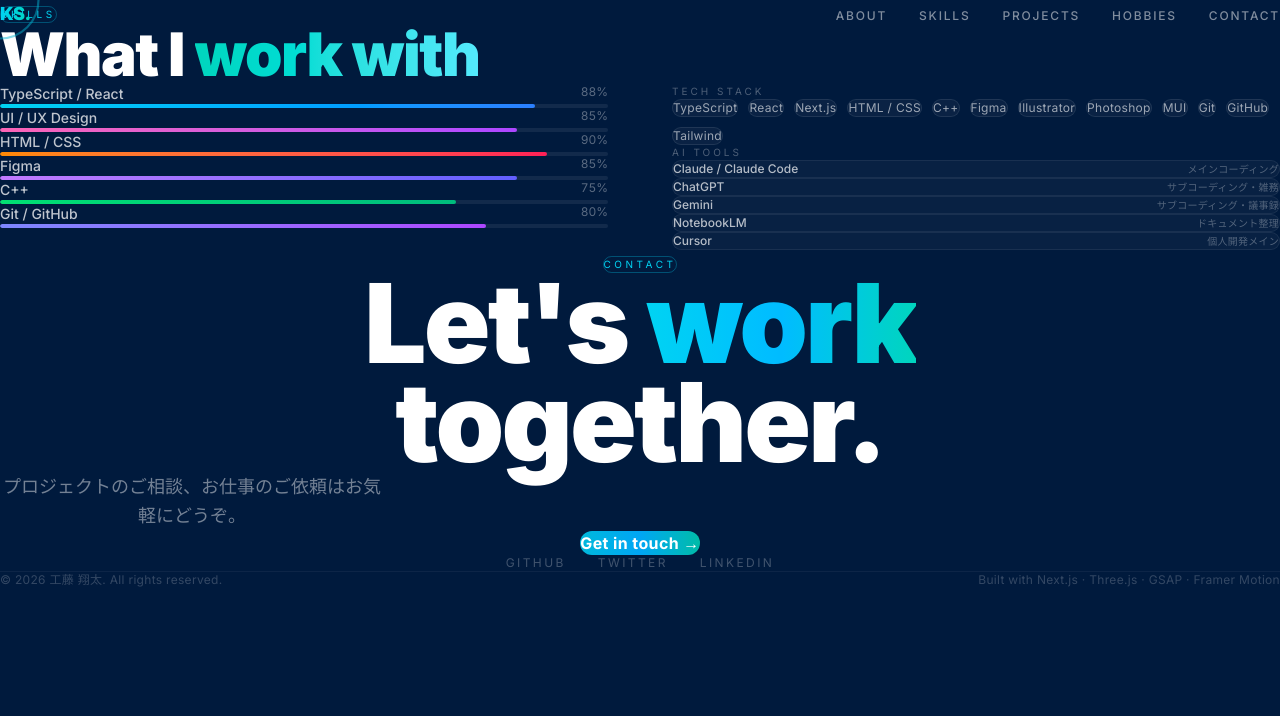
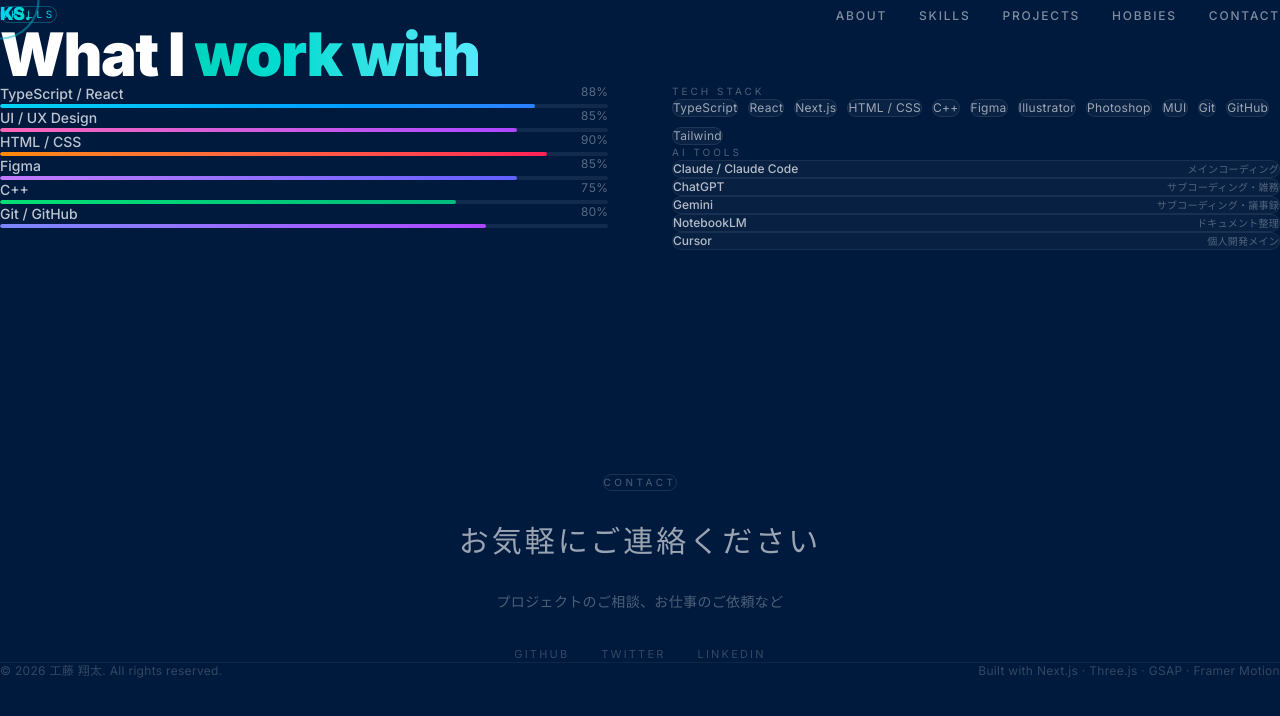
Before and after one commit to lud7n/portfolio, a Next.js app: page /skills in a window 1280 px wide. Shown: the top 716 px of the page. Built offline with nearby package versions, Linux system fonts and the light colour scheme.

Commit message:
feat: top page - Optimize my objectives, About/Contact refinements

```diff
--- a/src/components/About.tsx
+++ b/src/components/About.tsx
@@ -71,8 +71,9 @@ export default function About() {
     <section
       ref={sectionRef}
       id="about"
-      className="py-36 px-6 md:px-16 max-w-7xl mx-auto"
+      className="pt-64 pb-36 w-full"
     >
+      <div className="max-w-7xl mx-auto px-6 md:px-16">
       <span className="about-tag inline-block text-[10px] tracking-[0.35em] uppercase text-cyan-400 border border-cyan-400/30 px-3 py-1.5 rounded-full mb-8">
         About Me
       </span>
@@ -103,20 +104,21 @@ export default function About() {
           </div>
         </div>
 
-        <div className="stats-grid grid grid-cols-2 gap-4">
+        <div className="stats-grid space-y-6">
           {stats.map((s) => (
-            <div
-              key={s.label}
-              className="stat-card group p-7 rounded-2xl border border-white/[0.08] bg-white/[0.03] hover:bg-white/[0.07] hover:border-cyan-500/30 transition-all duration-300"
-            >
-              <div className="text-4xl font-black bg-gradient-to-br from-cyan-400 to-teal-500 bg-clip-text text-transparent mb-2">
-                {s.num}
+            <div key={s.label} className="stat-card group">
+              <div className="h-px bg-white/10 mb-5 group-hover:bg-cyan-400/40 transition-colors duration-500" />
+              <div className="flex items-baseline justify-between">
+                <div className="text-4xl font-black bg-gradient-to-r from-cyan-400 to-teal-400 bg-clip-text text-transparent">
+                  {s.num}
+                </div>
+                <div className="text-[10px] text-white/30 tracking-[0.25em] uppercase">{s.label}</div>
               </div>
-              <div className="text-xs text-white/40 tracking-wide">{s.label}</div>
             </div>
           ))}
         </div>
       </div>
+      </div>
     </section>
   );
 }
--- a/src/components/Contact.tsx
+++ b/src/components/Contact.tsx
@@ -69,45 +69,36 @@ export default function Contact() {
     <section
       ref={sectionRef}
       id="contact"
-      className="py-36 px-6 md:px-16 max-w-7xl mx-auto text-center"
+      className="pb-24 w-full"
+      style={{ paddingTop: "14rem" }}
     >
-      <span className="contact-tag inline-block text-[10px] tracking-[0.35em] uppercase text-cyan-400 border border-cyan-400/30 px-3 py-1.5 rounded-full mb-8">
+      <div className="max-w-7xl mx-auto px-6 md:px-16 text-center" style={{ display: "flex", flexDirection: "column", alignItems: "center", gap: "2rem" }}>
+        <span className="contact-tag inline-block text-[10px] tracking-[0.35em] uppercase text-white/30 border border-white/10 px-3 py-1.5 rounded-full mb-10">
           Contact
         </span>
 
-      <h2 className="contact-heading text-[clamp(48px,9vw,110px)] font-black leading-[0.9] tracking-tight mb-10">
-        Let&apos;s{" "}
-        <span className="bg-gradient-to-r from-cyan-400 via-sky-400 to-teal-400 bg-clip-text text-transparent">
-          work
-        </span>
-        <br />
-        together.
+        <h2 className="contact-heading text-2xl md:text-3xl font-light tracking-[0.1em] text-white/60 mb-4">
+          お気軽にご連絡ください
         </h2>
 
-      <p className="contact-sub text-white/45 text-base md:text-lg mb-12 max-w-sm mx-auto leading-relaxed">
-        プロジェクトのご相談、お仕事のご依頼はお気軽にどうぞ。
+        <p className="contact-sub text-white/30 text-sm mb-10 max-w-xs mx-auto leading-relaxed tracking-wide">
+          プロジェクトのご相談、お仕事のご依頼など
         </p>
 
         <div className="contact-cta">
-        <a
-          href="mailto:hello@example.com"
-          className="inline-block px-12 py-5 bg-gradient-to-r from-cyan-500 via-sky-500 to-teal-500 rounded-full text-white font-bold text-base tracking-wide hover:scale-105 hover:shadow-[0_0_80px_rgba(6,182,212,0.4)] transition-all duration-300"
-        >
-          Get in touch →
-        </a>
-
-        <div className="flex justify-center gap-8 mt-14">
+          <div className="flex justify-center gap-8">
             {socials.map((s) => (
               <a
                 key={s.label}
                 href={s.href}
-              className="text-xs text-white/25 hover:text-white/70 transition-colors duration-200 tracking-[0.2em] uppercase"
+                className="text-[11px] text-white/20 hover:text-white/50 transition-colors duration-200 tracking-[0.2em] uppercase"
               >
                 {s.label}
               </a>
             ))}
           </div>
         </div>
+      </div>
     </section>
   );
 }
--- a/src/components/Hero.tsx
+++ b/src/components/Hero.tsx
@@ -6,8 +6,8 @@ import dynamic from "next/dynamic";
 
 const Scene3D = dynamic(() => import("@/components/Scene3D"), { ssr: false });
 
-const titleLine1 = "Creative".split("");
-const titleLine2 = "Developer".split("");
+const titleLine1 = "Optimize my ".split("");
+const titleLine2 = "objectives".split("");
 
 export default function Hero() {
   const containerRef = useRef<HTMLDivElement>(null);
@@ -67,14 +67,18 @@ export default function Hero() {
 
       {/* Content */}
       <div className="relative z-[2] text-center px-6 max-w-6xl mx-auto">
-        {/* Title line 1 */}
-        <div className="overflow-hidden mb-0">
-          <h1 className="text-[clamp(60px,12vw,140px)] font-black tracking-tighter leading-[0.9] text-white">
+        {/* Title - 1行 */}
+        <div className="mb-8">
+          <h1 className="text-[clamp(28px,4.5vw,64px)] font-black tracking-tighter leading-[0.9]">
             {titleLine1.map((char, i) => (
+              <span key={i} className="hero-char inline-block text-white">
+                {char === " " ? "\u00A0" : char}
+              </span>
+            ))}
+            {titleLine2.map((char, i) => (
               <span
                 key={i}
-                className="hero-char inline-block"
-                style={{ display: "inline-block" }}
+                className="hero-char inline-block bg-gradient-to-r from-cyan-300 via-sky-400 to-teal-400 bg-clip-text text-transparent"
               >
                 {char}
               </span>
@@ -82,43 +86,6 @@ export default function Hero() {
           </h1>
         </div>
 
-        {/* Title line 2 - gradient */}
-        <div className="overflow-hidden mb-8">
-          <h1 className="text-[clamp(60px,12vw,140px)] font-black tracking-tighter leading-[0.9] bg-gradient-to-r from-cyan-300 via-sky-400 to-teal-400 bg-clip-text text-transparent">
-            {titleLine2.map((char, i) => (
-              <span
-                key={i}
-                className="hero-char inline-block"
-                style={{ display: "inline-block" }}
-              >
-                {char}
-              </span>
-            ))}
-          </h1>
-        </div>
-
-        {/* Subtitle */}
-        <p className="hero-subtitle text-base md:text-lg text-white/50 max-w-md mx-auto mb-10 leading-relaxed tracking-wide">
-          デザインとコードで体験を創る。
-          <br />
-          フロントエンド × WebGL × アニメーション
-        </p>
-
-        {/* CTA Buttons */}
-        <div className="flex gap-4 justify-center flex-wrap">
-          <a
-            href="#projects"
-            className="hero-cta inline-block px-8 py-3.5 bg-gradient-to-r from-cyan-500 to-teal-600 rounded-full text-white font-semibold text-sm tracking-wide hover:scale-105 hover:shadow-[0_0_40px_rgba(6,182,212,0.5)] transition-all duration-300"
-          >
-            Projects
-          </a>
-          <a
-            href="#contact"
-            className="hero-cta inline-block px-8 py-3.5 border border-white/20 rounded-full text-white/70 font-semibold text-sm tracking-wide hover:bg-white/10 hover:text-white hover:border-white/40 transition-all duration-300"
-          >
-            Contact
-          </a>
-        </div>
       </div>
 
       {/* Scroll indicator */}
```
Lines whose indentation alone changed are shown as unchanged.
